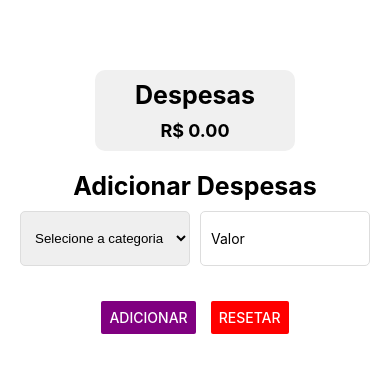
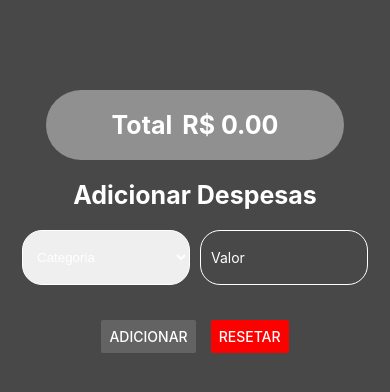
Before and after one commit to luisa-diniz/finances-app, a React Native app: screen / in a window 390 px wide. Shown: the top 392 px of the page. Built offline with nearby package versions, Linux system fonts and the light colour scheme.

Commit message:
colour update to grey scale

```diff
--- a/src/components/Main/index.tsx
+++ b/src/components/Main/index.tsx
@@ -84,8 +84,8 @@ export default function Home() {
   return (
     <View style={styles.container}>
       <View style={styles.headerContainer}>
-        <Text style={styles.headerText}>Despesas</Text>
-        <Text style={styles.itemTitle}>R$ {total.toFixed(2)}</Text>
+        <Text style={styles.headerText}>Total</Text>
+        <Text style={styles.headerText}>R$ {total.toFixed(2)}</Text>
       </View>
       <Text style={styles.headerText}>Adicionar Despesas</Text>
       <View style={styles.inputContainer}>
@@ -94,7 +94,7 @@ export default function Home() {
           style={styles.inputBox}
           onValueChange={(itemValue) => setCategory(itemValue)}
         >
-          <Picker.Item label="Selecione a categoria" value="" />
+          <Picker.Item label="Categoria" value="" />
           {categories.map((cat, index) => (
             <Picker.Item key={index} label={cat} value={cat} />
           ))}
@@ -104,11 +104,11 @@ export default function Home() {
           placeholder="Valor"
           keyboardType="numeric"
           value={expense}
-          onChangeText={(text) => setExpense(text.replace(/[^\d.,]/g, ''))}
-        />
+          onChangeText={(text) => setExpense(text.replace(/[^\d.,]/g, '').replace(/,/g, '.'))}
+          />
       </View>
       <View style={styles.buttonsContainer}>
-        <Button title="Adicionar" onPress={addExpense} color="#800080" />
+        <Button title="Adicionar" onPress={addExpense} color="#636363" />
         <Button title="Resetar" onPress={clearList} color="red" />
       </View>
       <FlatList
@@ -131,7 +131,7 @@ const styles = StyleSheet.create({
     display: 'flex',
     justifyContent: 'flex-start',
     alignItems: 'center',
-    backgroundColor: '#fff',
+    backgroundColor: '#494848',
     paddingTop: 70,
     paddingBottom: 20,
     paddingLeft: 20,
@@ -139,17 +139,23 @@ const styles = StyleSheet.create({
     width: '100%',
   },
   headerContainer: {
-    backgroundColor: '#f0f0f0',
+    display: 'flex',
+    gap: 10,
+    flexDirection: 'row',
+    justifyContent: 'center',
+    alignItems: 'center',
+    backgroundColor: '#909090',
     paddingHorizontal: 40,
     paddingVertical: 10,
-    borderRadius: 10,
-    marginBottom: 20,
-    alignItems: 'center',
+    borderRadius: 40,
+    margin: 20,
+    minHeight: 70,
+    minWidth: '85%',
   },
   headerText: {
     fontSize: 25,
     fontWeight: 'bold',
-    marginBottom: 10,
+    color: '#fff',
   },
   inputContainer: {
     display: 'flex',
@@ -157,15 +163,17 @@ const styles = StyleSheet.create({
     flexDirection: 'row',
     alignItems: 'center',
     marginBottom: 20,
+    marginTop: 20,
   },
   inputBox: {
     height: 55,
-    borderColor: '#ddd',
+    borderColor: '#fff',
+    color: '#fff',
     borderWidth: 1,
     width: '50%',
     paddingLeft: 10,
     marginBottom: 15,
-    borderRadius: 5,
+    borderRadius: 20,
   },
   buttonsContainer: {
     display: 'flex',
@@ -175,7 +183,7 @@ const styles = StyleSheet.create({
     marginBottom: 20,
   },
   itemContainer: {
-    backgroundColor: '#e9e9e9',
+    backgroundColor: '#909090',
     paddingVertical: 10,
     paddingHorizontal: 15,
     borderRadius: 10,
@@ -188,14 +196,16 @@ const styles = StyleSheet.create({
   itemTitle: {
     fontSize: 18,
     fontWeight: 'bold',
+    color: '#fff',
   },
   itemValue: {
     fontSize: 18,
-    color: '#800080',
+    color: '#fff',
   },
   picker: {
     height: 40,
-    borderColor: '#ddd',
+    color: '#fff',
+    borderColor: '#fff',
     borderWidth: 1,
     marginBottom: 15,
     borderRadius: 5,
--- a/src/pages/Home/index.tsx
+++ b/src/pages/Home/index.tsx
@@ -13,7 +13,6 @@ const styles = StyleSheet.create({
   container: {
     display: 'flex',
     flex: 1,
-    backgroundColor: '#fff',
     alignItems: 'center',
     justifyContent: 'flex-start',
   },
```
